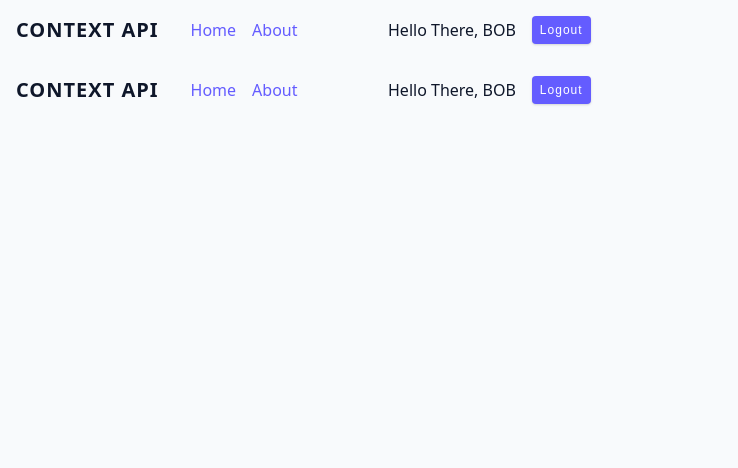
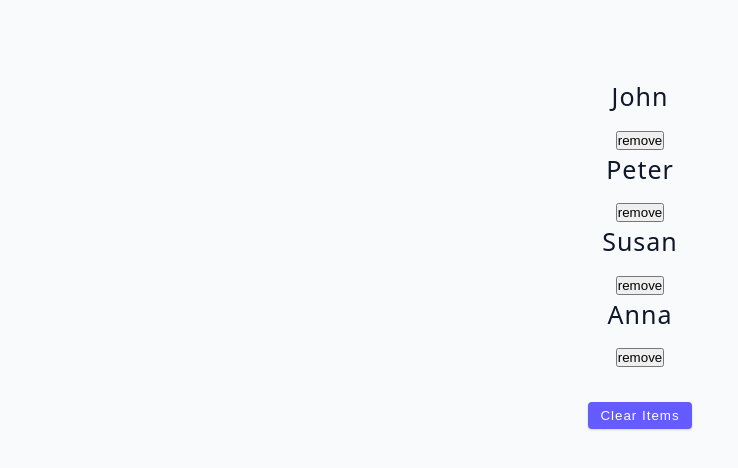
Before and after one commit to UAK002/React-Hooks-and-Advanced-Topics, a React (Vite) app: page / in a window 1280 px wide. Shown: the top 468 px of the page, without its empty margins (0-738 px from the left). Built offline with nearby package versions, Linux system fonts and the light colour scheme.

Commit message:
145. UseReducer - Challenge

```diff
--- a/src/App.jsx
+++ b/src/App.jsx
@@ -1,12 +1,10 @@
-import Final from './tutorial/09-context-api/final/context/Navbar';
-import Starter from './tutorial/09-context-api/starter/Navbar';
+import Starter from './tutorial/10-useReducer/starter/01-useReducer.jsx';
 
 function App() {
   return (
-    <>
-      <Final />
+    <div className="container">
       <Starter />
-    </>
+    </div>
   );
 }
 
--- a/src/tutorial/10-useReducer/starter/01-useReducer.jsx
+++ b/src/tutorial/10-useReducer/starter/01-useReducer.jsx
@@ -1,5 +1,6 @@
 import React from 'react';
 import { data } from '../../../data';
+
 const ReducerBasics = () => {
   const [people, setPeople] = React.useState(data);
 
@@ -7,24 +8,39 @@
     let newPeople = people.filter((person) => person.id !== id);
     setPeople(newPeople);
   };
+
+  const clearList = () => {
+    setPeople(data);
+  };
+
   return (
     <div>
       {people.map((person) => {
         const { id, name } = person;
         return (
-          <div key={id} className='item'>
+          <div key={id} className="item">
             <h4>{name}</h4>
             <button onClick={() => removeItem(id)}>remove</button>
           </div>
         );
       })}
+      {people.length < 1 ? (
         <button
-        className='btn'
+          className="btn"
+          style={{ marginTop: '2rem' }}
+          onClick={clearList}
+        >
+          reset
+        </button>
+      ) : (
+        <button
+          className="btn"
           style={{ marginTop: '2rem' }}
           onClick={() => setPeople([])}
         >
           clear items
         </button>
+      )}
     </div>
   );
 };
```
Lines whose indentation alone changed are shown as unchanged.
